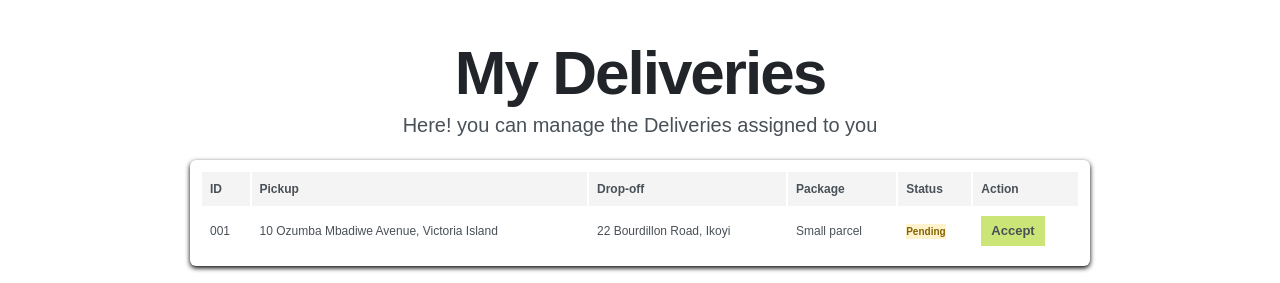
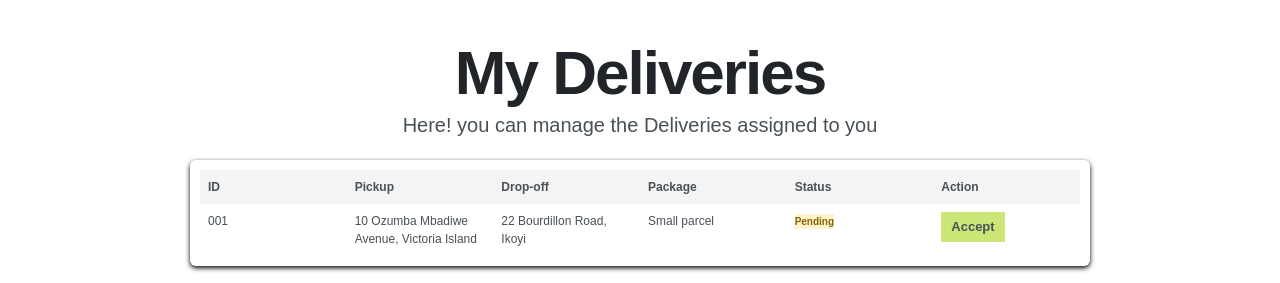
Before and after one commit to Divine-Chidozie/paucek-delivery, a plain HTML site: page pages/rider-dashboard.html in a window 1280 px wide. Shown: the part 84-367 px from the top of the page. Drawn offline with Linux system fonts and the light colour scheme.

Commit message:
making changes

```diff
--- a/styles/rider-dashboard.css
+++ b/styles/rider-dashboard.css
@@ -23,16 +23,24 @@
 }
 .delivery-list table {
   width: 100%;
-  /* border-collapse: collapse; */
+  border-collapse: collapse;
+  table-layout: fixed;
+  word-wrap: break-word;
 }
 .delivery-list th,
 .delivery-list td {
   padding: 0.8rem;
   text-align: left;
   border-radius: 1px solid #ddd;
+  vertical-align: top;
+  word-break: break-word;
 }
 .delivery-list th {
   background: #f4f4f4;
+}
+.delivery-list td {
+  max-width: 200px; /* you can adjust this */
+  white-space: normal; /* allow wrapping */
 }
 .pending {
   background: #fff3cd;
```
